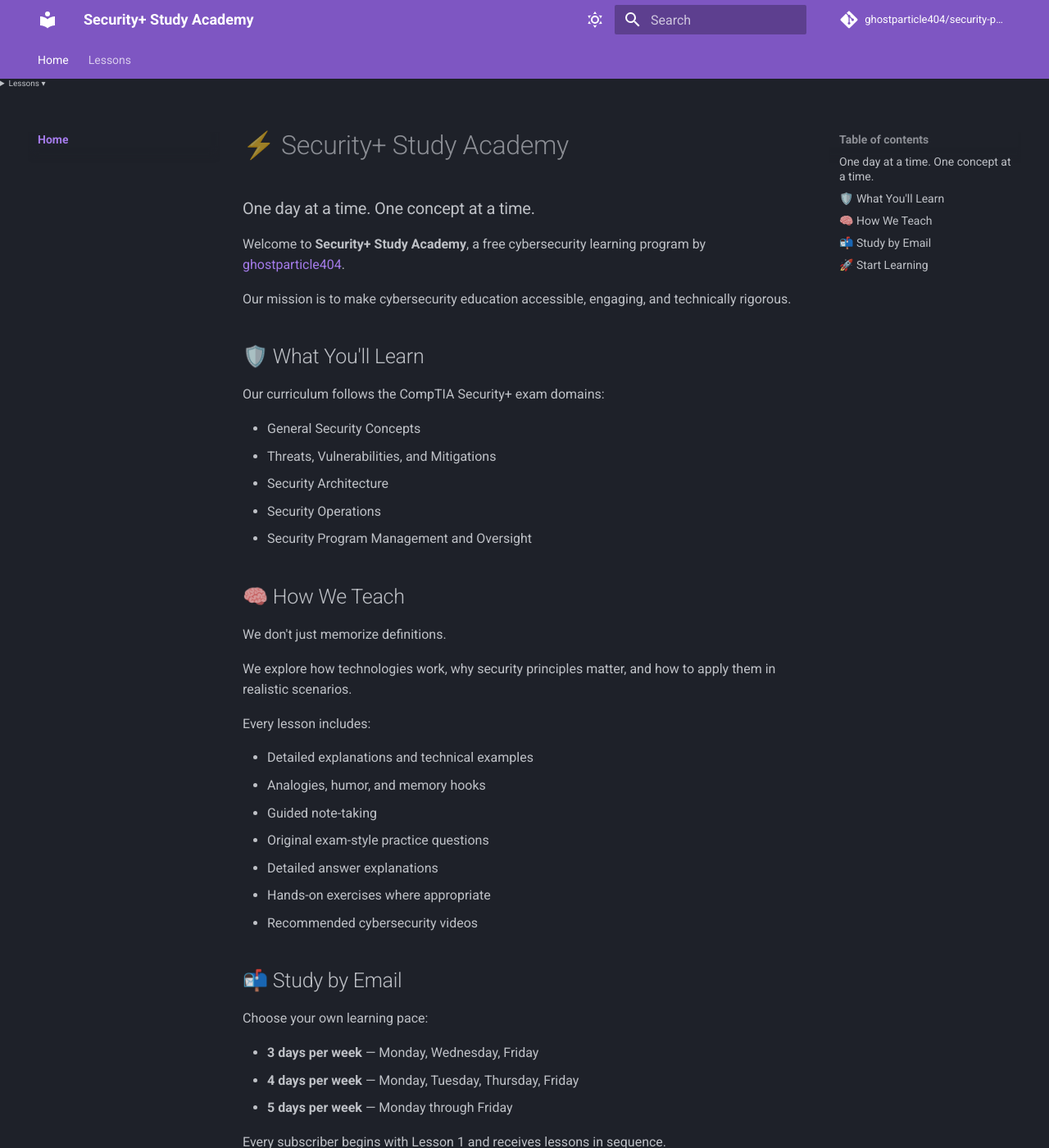
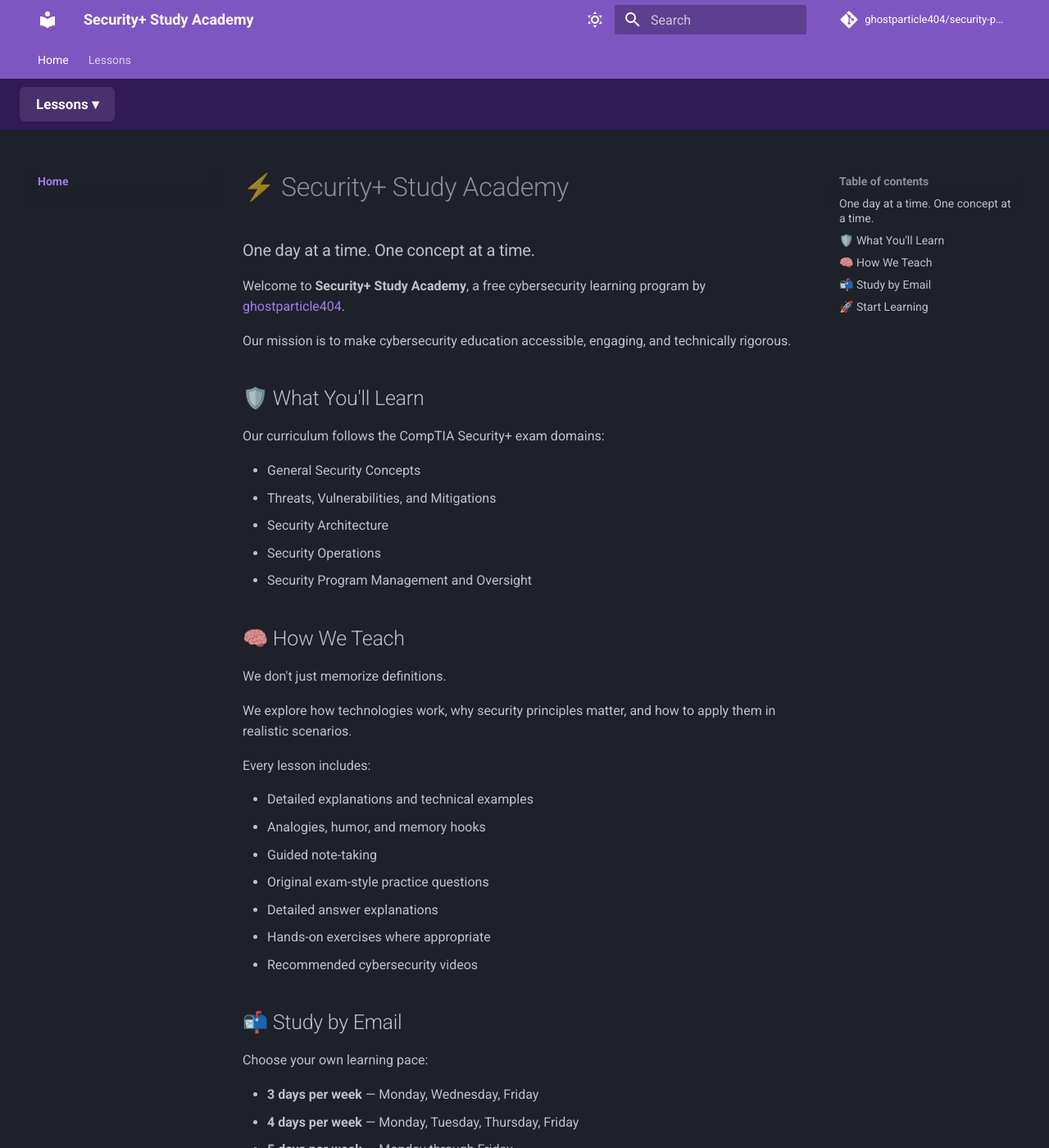
Before and after one commit to ghostparticle404/security-plus-study-academy, an MkDocs documentation site: the page built from docs/index.md, in a window 1280 px wide and 1400 px high. Shown: the whole window at 82% size. Built offline with MkDocs 1.6.1 and Material for MkDocs 9.7.7, drawn with Linux system fonts in a browser that asks for light colours; comment, search, counter and statistics services are not loaded.

Commit message:
Style expandable Security+ lesson navigation

```diff
--- a/docs/assets/css/custom.css
+++ b/docs/assets/css/custom.css
@@ -28,3 +28,129 @@
 .md-typeset details {
   border-radius: 8px;
 }
+
+/* ==========================================
+   SECURITY+ ACADEMY — LESSONS DROPDOWN
+   ========================================== */
+
+.academy-custom-nav {
+  position: relative;
+  z-index: 20;
+  background: #311b56;
+  padding: 0.5rem 1.2rem;
+}
+
+.academy-lessons-menu {
+  position: relative;
+  display: inline-block;
+  color: #ffffff;
+  font-size: 0.85rem;
+}
+
+.academy-lessons-menu > summary {
+  cursor: pointer;
+  list-style: none;
+  padding: 0.55rem 1rem;
+  border-radius: 6px;
+  font-weight: 600;
+  background: #49316c;
+  user-select: none;
+}
+
+.academy-lessons-menu > summary::-webkit-details-marker {
+  display: none;
+}
+
+.academy-lessons-menu > summary:hover {
+  background: #674394;
+}
+
+.academy-lessons-menu[open] > summary {
+  background: #674394;
+  color: #ffffff;
+}
+
+/* Floating dropdown panel */
+
+.academy-weeks {
+  position: absolute;
+  top: calc(100% + 0.4rem);
+  left: 0;
+  width: min(370px, 90vw);
+  max-height: 70vh;
+  overflow-y: auto;
+  padding: 0.75rem;
+  border: 1px solid #665181;
+  border-radius: 10px;
+  background: #201a2d;
+  box-shadow: 0 12px 30px rgba(0, 0, 0, 0.4);
+}
+
+/* Individual week menus */
+
+.academy-weeks details {
+  margin-bottom: 0.35rem;
+}
+
+.academy-weeks summary {
+  cursor: pointer;
+  padding: 0.7rem;
+  border-radius: 6px;
+  color: #e9d5ff;
+  font-weight: 600;
+  list-style: none;
+}
+
+.academy-weeks summary::-webkit-details-marker {
+  display: none;
+}
+
+.academy-weeks summary::before {
+  content: "▸ ";
+  color: #00e5ff;
+}
+
+.academy-weeks details[open] > summary::before {
+  content: "▾ ";
+}
+
+.academy-weeks summary:hover {
+  background: #39284f;
+}
+
+/* Lesson links */
+
+.academy-weeks a {
+  display: block;
+  padding: 0.5rem 0.8rem 0.5rem 1.4rem;
+  border-radius: 5px;
+  color: #c4b5fd;
+  text-decoration: none;
+  font-size: 0.8rem;
+}
+
+.academy-weeks a:hover,
+.academy-weeks a:focus-visible {
+  background: #3a2851;
+  color: #00e5ff;
+}
+
+/* Keyboard focus visibility */
+
+.academy-lessons-menu summary:focus-visible,
+.academy-weeks summary:focus-visible {
+  outline: 2px solid #00e5ff;
+  outline-offset: 2px;
+}
+
+/* Smaller screens */
+
+@media screen and (max-width: 760px) {
+  .academy-custom-nav {
+    padding: 0.5rem;
+  }
+
+  .academy-weeks {
+    width: min(340px, 92vw);
+  }
+}
```
